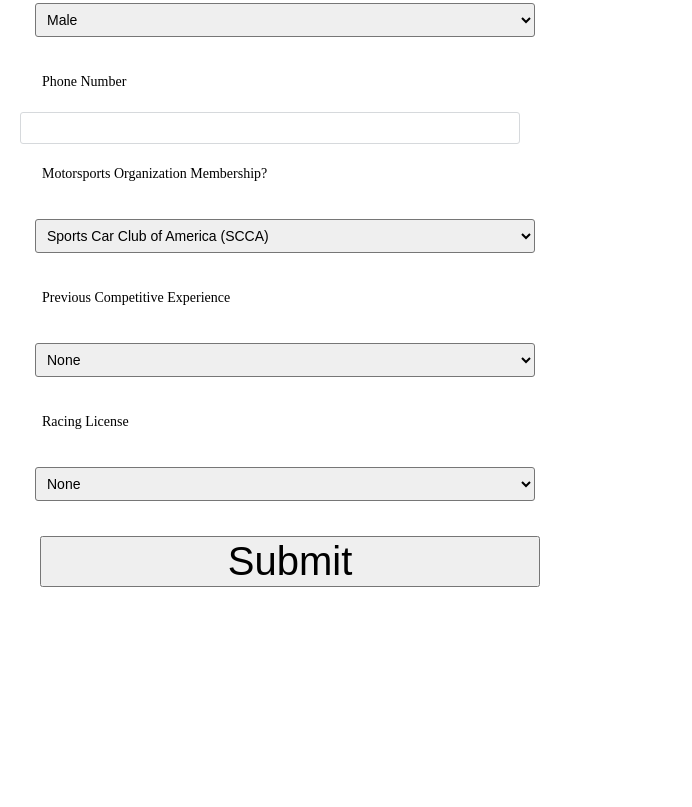
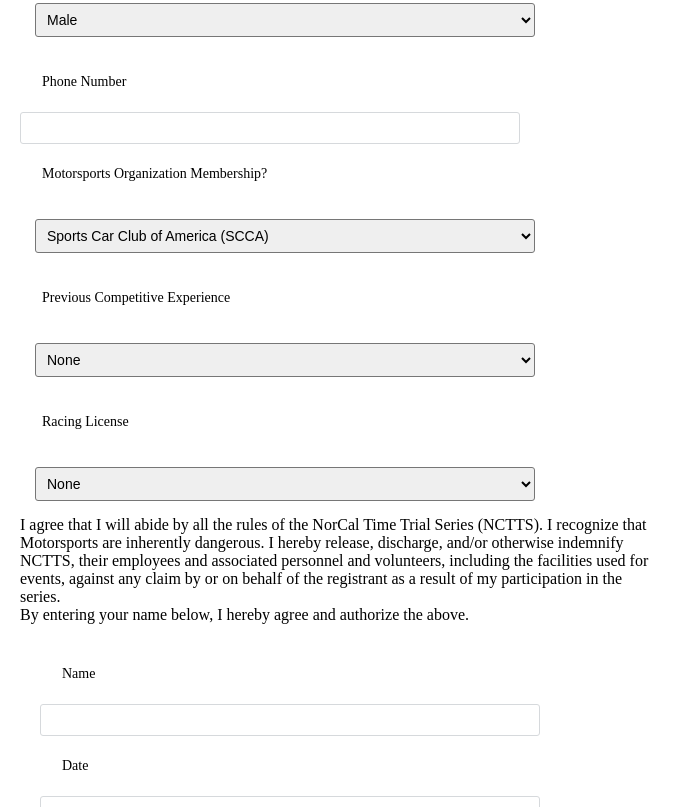
Before and after one commit to Gurrupato/HTML-Task-1, a plain HTML site: page Registration.html in a window 1280 px wide. Shown: the part 1321-2128 px from the top of the page, without its empty margins (0-692 px from the left). Before the commit the page ends 1948 px from the top, so only its background shows below. Drawn offline with Linux system fonts and the light colour scheme.

Commit message:
Finished Form

```diff
--- a/NorCalCSS_3.css
+++ b/NorCalCSS_3.css
@@ -169,3 +169,16 @@ table{
     padding: 7px;
     font-size: 14px;
 }
+
+.form {
+    margin: 20px;
+    display: flex;
+    justify-content: flex-start;
+    flex-direction: row;
+    flex-wrap: wrap;
+    width: 600px;
+}
+
+.maps{
+    display: flex;
+}
--- a/Registration.html
+++ b/Registration.html
@@ -35,9 +35,9 @@
         <li class="navbutton"><a class="selected" href="Registration.html">Register</a></li>
         </ul>
       </nav>
+    </div>
 
-
-    <div action="show_data" method="get" class='form-row'>
+    <form action="show_data.html" method="get" class='form-row'>
       <label for='first-name'>Fisrt Name</label>
       <input id='first-name' name='first-name' type='text' />
 
@@ -92,11 +92,29 @@
         <option value='license-FIA'>FIA</option>
       </select>
 
-      <button>Submit</button>
+      <p>I agree that I will abide by all the rules of the NorCal Time Trial Series (NCTTS). I recognize that Motorsports
+        are
+        inherently dangerous. I hereby release, discharge, and/or otherwise indemnify NCTTS, their employees and associated
+        personnel and volunteers, including the facilities used for events, against any claim by or on behalf of the
+        registrant
+        as a result of my participation in the series.</p>
+
+      <p>By entering your name below, I hereby agree and authorize the above.</p>
+      <div class='form'>
+        <label for='full-name'>Name</label>
+        <input id='full-name' name='full-name' type='text' />
+
+        <label for='date'>Date</label>
+        <input id='date' name='date' type='text' />
       </div>
 
 
-  </div>
+      <button type="submit">Submit</button>
+
+
+    </form>
+
+
    </body>
 
   </html>
```
Also changed, not shown: Information.html (+3 -0 lines). Lines whose indentation alone changed are shown as unchanged.
